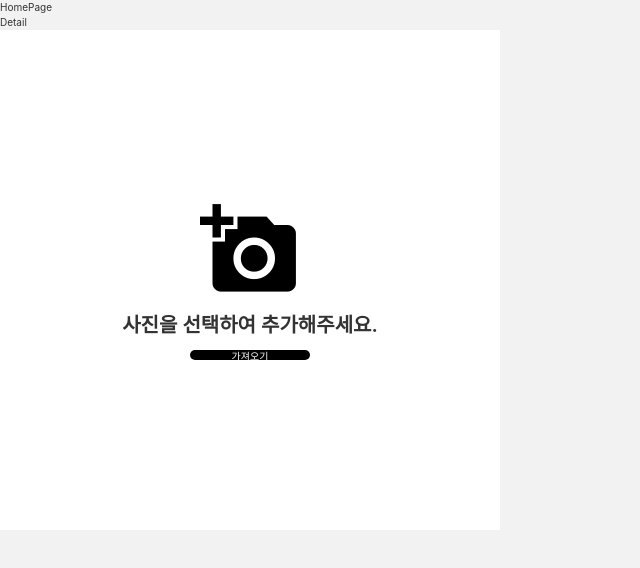
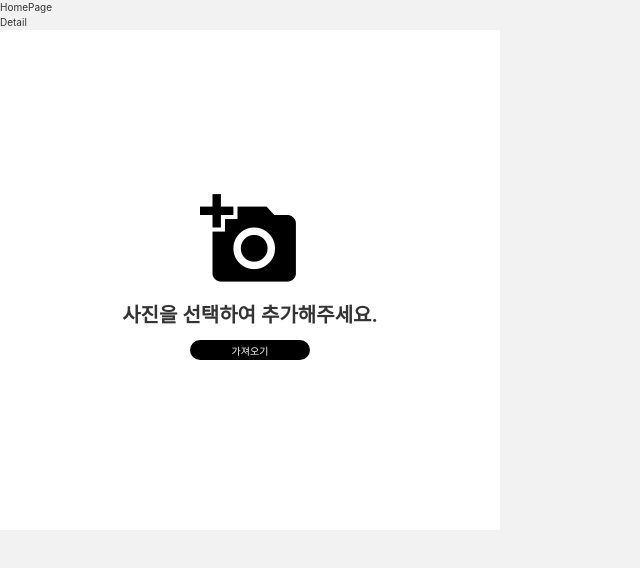
Before and after one commit to prgrms-fe-devcourse/FEDC5_STYLED_sehee, a React (Vite) app: page / in a window 1280 px wide. Shown: the top 568 px of the page, without its empty margins (0-640 px from the left). Built offline with nearby package versions, Linux system fonts and the light colour scheme; a web font is replaced by a local one.

Commit message:
Style: 가져오기 버튼 hover 색상 적용

```diff
--- a/src/Components/Common/ImageUpload/index.tsx
+++ b/src/Components/Common/ImageUpload/index.tsx
@@ -1,21 +1,26 @@
 import { ChangeEvent, MouseEvent, useMemo, useRef, useState } from 'react';
-import Icon from '@/Components/Base/Icon';
+import { useTheme } from 'styled-components';
 import {
   StyledImage,
-  StyledInput,
   StyledText,
   StyledWrapper,
   StyledUploadForm,
-  StyledButton,
   IconStyle,
+  getButtonStyle,
 } from './style';
 import { ImageFileType, ImageUploadProps } from './type';
+import Icon from '@/Components/Base/Icon';
 import Button from '@/Components/Base/Button';
 import Input from '@/Components/Base/Input';
 
 const ImageUpload = ({ width, height, fontSize }: ImageUploadProps) => {
   const uploadInput = useRef<HTMLInputElement>(null);
   const [imageFile, setImageFile] = useState<ImageFileType | null>(null);
+
+  const { colors } = useTheme();
+  const getButtonBgColor = colors.buttonBackground;
+  const getButtonTextColor = colors.buttonText;
+  const getButtonhoverBgColor = colors.buttonClickHover;
 
   /**
    * 파일 업로드 버튼 클릭 핸들러 함수
@@ -73,13 +78,22 @@ const ImageUpload = ({ width, height, fontSize }: ImageUploadProps) => {
           style={{ fontSize: fontSize && fontSize * 50, ...IconStyle }}
         />
         <StyledText>사진을 선택하여 추가해주세요.</StyledText>
-        <Button onClick={handleClickUpload}>가져오기</Button>
-        {/* <StyledButton onClick={handleClickUpload}>가져오기</StyledButton> */}
-        <StyledInput
+        <Button
+          borderRadius="1rem"
+          backgroundColor={getButtonBgColor}
+          hoverBackgroundColor={getButtonhoverBgColor}
+          textColor={getButtonTextColor}
+          onClick={handleClickUpload}
+          style={getButtonStyle}
+        >
+          가져오기
+        </Button>
+        <Input
           type="file"
           accept="image/*"
           ref={uploadInput}
           onChange={uploadImage}
+          style={{ display: 'none' }}
         />
       </StyledUploadForm>
     </StyledWrapper>
--- a/src/Components/Common/ImageUpload/style.ts
+++ b/src/Components/Common/ImageUpload/style.ts
@@ -28,21 +28,10 @@ export const StyledText = styled.p`
   user-select: none;
 `;
 
-export const StyledButton = styled.button`
-  padding: 1rem 2rem;
-  border-radius: 1rem;
-  color: ${({ theme }) => theme.colors.buttonText};
-  background-color: ${({ theme }) => theme.colors.buttonBackground};
-  transition: background-color 50ms ease-in-out;
-
-  &:hover {
-    background-color: ${({ theme }) => theme.colors.buttonClickHover};
-  }
-`;
-
-export const StyledInput = styled.input`
-  display: none;
-`;
+export const getButtonStyle = {
+  padding: '1rem 2rem',
+  transition: 'background-color 50ms ease-in-out',
+};
 
 export const StyledImage = styled.img`
   object-fit: contain;
```
